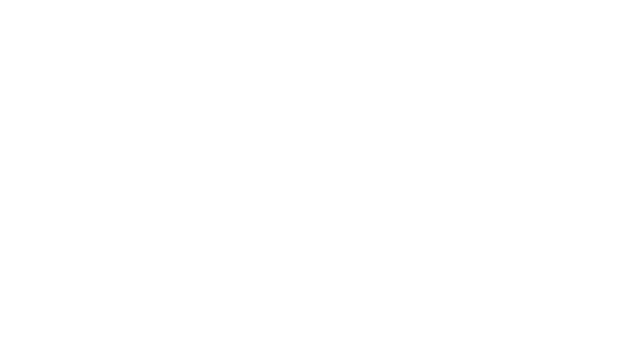
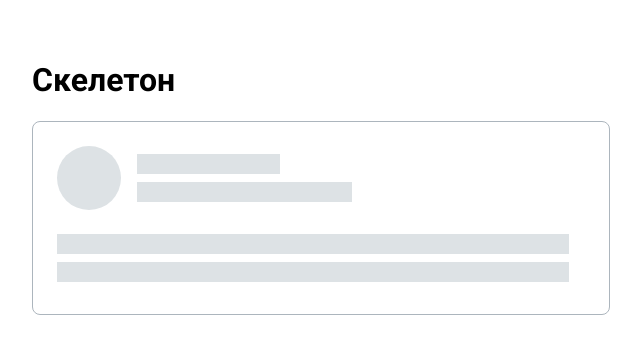
Before and after one commit to js-tasks-ru/htmlcss-20220120_sofia8, a website: page 04-lection2/02-skeleton/index.html in a window 1280 px wide. Shown: the whole page, without its empty margins (8-649 px from the left). Drawn offline with Linux system fonts and the light colour scheme.

Commit message:
add skeleton

```diff
--- a/04-lection2/02-skeleton/index.html
+++ b/04-lection2/02-skeleton/index.html
@@ -1,11 +1,31 @@
 <!DOCTYPE html>
-<!-- Страница со скелетоном -->
 <html lang="ru">
     <head>
         <link rel="stylesheet" href="../../assets/css/main.css">
         <link rel="stylesheet" href="./skeleton.css">
+        <style>
+            .wrapper {
+                padding: 40px;
+                width: 40%;
+            }
+        </style>
     </head>
     <body>
-
+        <div class="wrapper">
+            <h1>Скелетон</h1>
+            <div class="skeleton">
+                <div class="skeleton__header">
+                    <div class="skeleton__avatar"></div>
+                    <div class="skeleton__title">
+                        <div class="skeleton__line_width_40"></div>
+                        <div class="skeleton__line_width_60"></div>
+                    </div>
+                </div>
+                <div class="skeleton__body">
+                    <div class="skeleton__line_width_100"></div>
+                    <div class="skeleton__line_width_100"></div>
+                </div>
+            </div>
+        </div>
     </body>
 </html>
--- a/04-lection2/02-skeleton/skeleton.css
+++ b/04-lection2/02-skeleton/skeleton.css
@@ -0,0 +1,51 @@
+.skeleton {
+    width: 100%;
+    background: var(--white);
+    border: 1px solid var(--grey-3);
+    border-radius: 8px;
+    padding: 24px 40px 32px 24px;
+}
+
+.skeleton__header {
+    display: flex;
+    gap: 16px;
+    margin-bottom: 24px;
+}
+
+.skeleton__avatar {
+    background: var(--grey-2);
+    width: 64px;
+    height: 64px;
+    border-radius: 50%;
+}
+
+.skeleton__title {
+    display: flex;
+    flex-direction: column;
+    justify-content: center;
+    gap: 8px;
+    width: 70%;
+}
+
+.skeleton__body {
+    display: flex;
+    flex-direction: column;
+    gap: 8px;
+}
+
+.skeleton__line_width_40, .skeleton__line_width_60, .skeleton__line_width_100{
+    background: var(--grey-2);
+    height: 20px;
+}
+
+.skeleton__line_width_40 {
+    width: 40%;
+}
+
+.skeleton__line_width_60 {
+    width: 60%;
+}
+
+.skeleton__line_width_100 {
+    width: 100%;
+}
```
